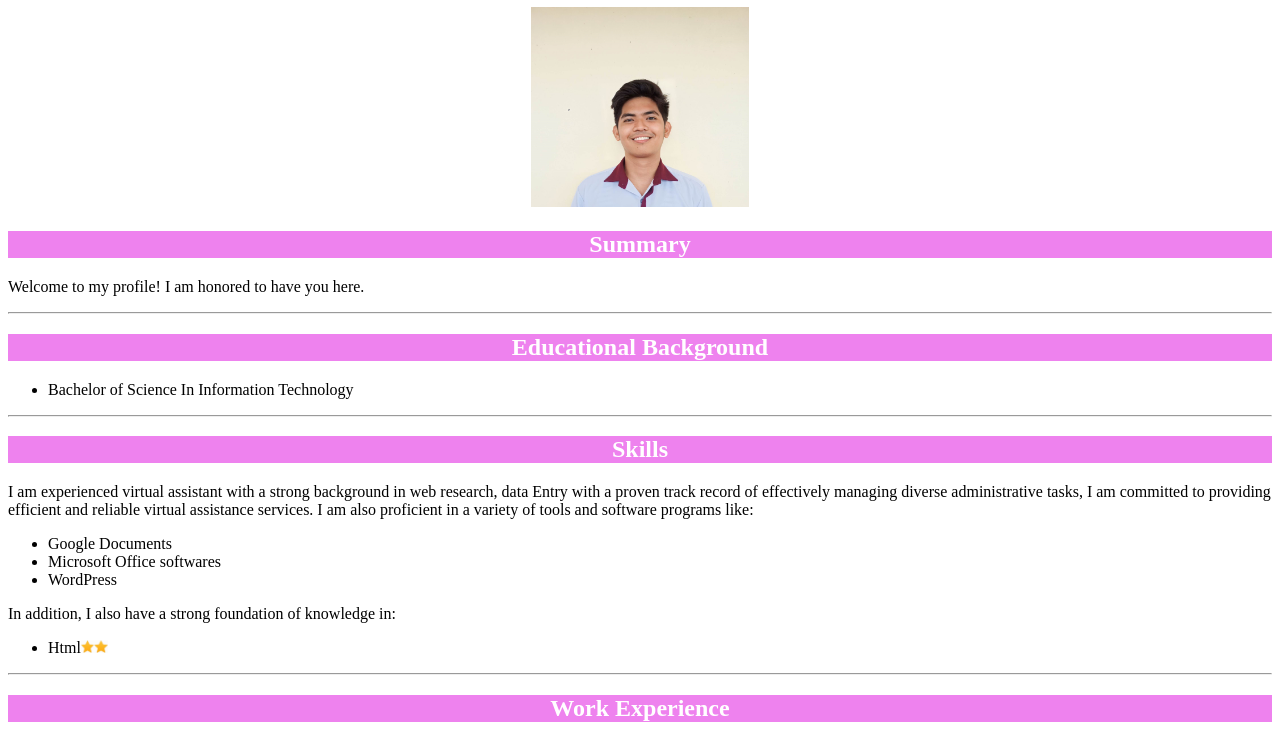
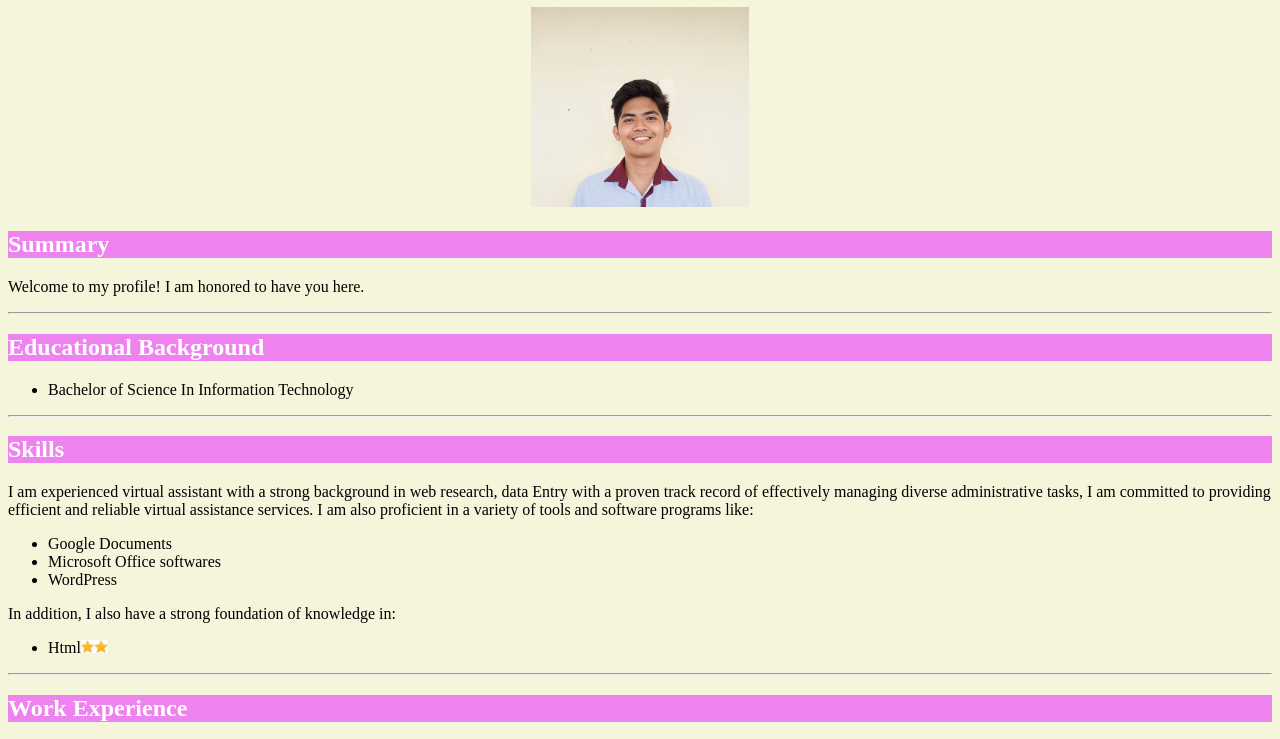
Before and after one commit to JoshuaCaringal/capstone-1-example, a plain HTML site: page index.html in a window 1280 px wide. Shown: the part 73-812 px from the top of the page. Drawn offline with Linux system fonts and the light colour scheme.

Commit message:
Add files via upload

```diff
--- a/stylesheet/stylesheet.css
+++ b/stylesheet/stylesheet.css
@@ -2,10 +2,12 @@
 
     background-color: violet;
     color:white;
-    text-align: center;
+
 }
 
-
+body{
+    background-color:beige
+}
 .Josh{
     text-align: center;
 }
```
Also changed, not shown: index.html (+3 -2 lines).
